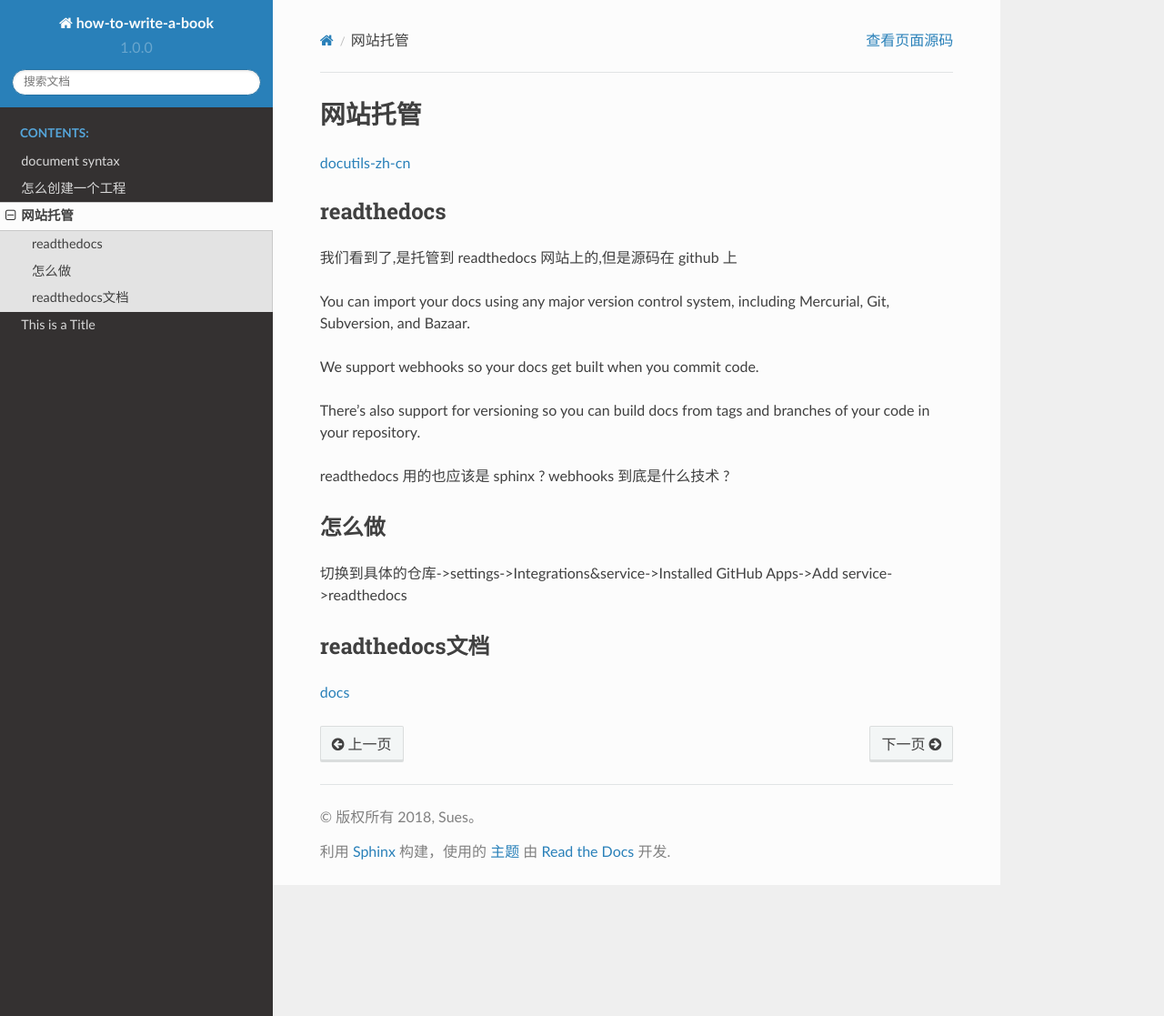
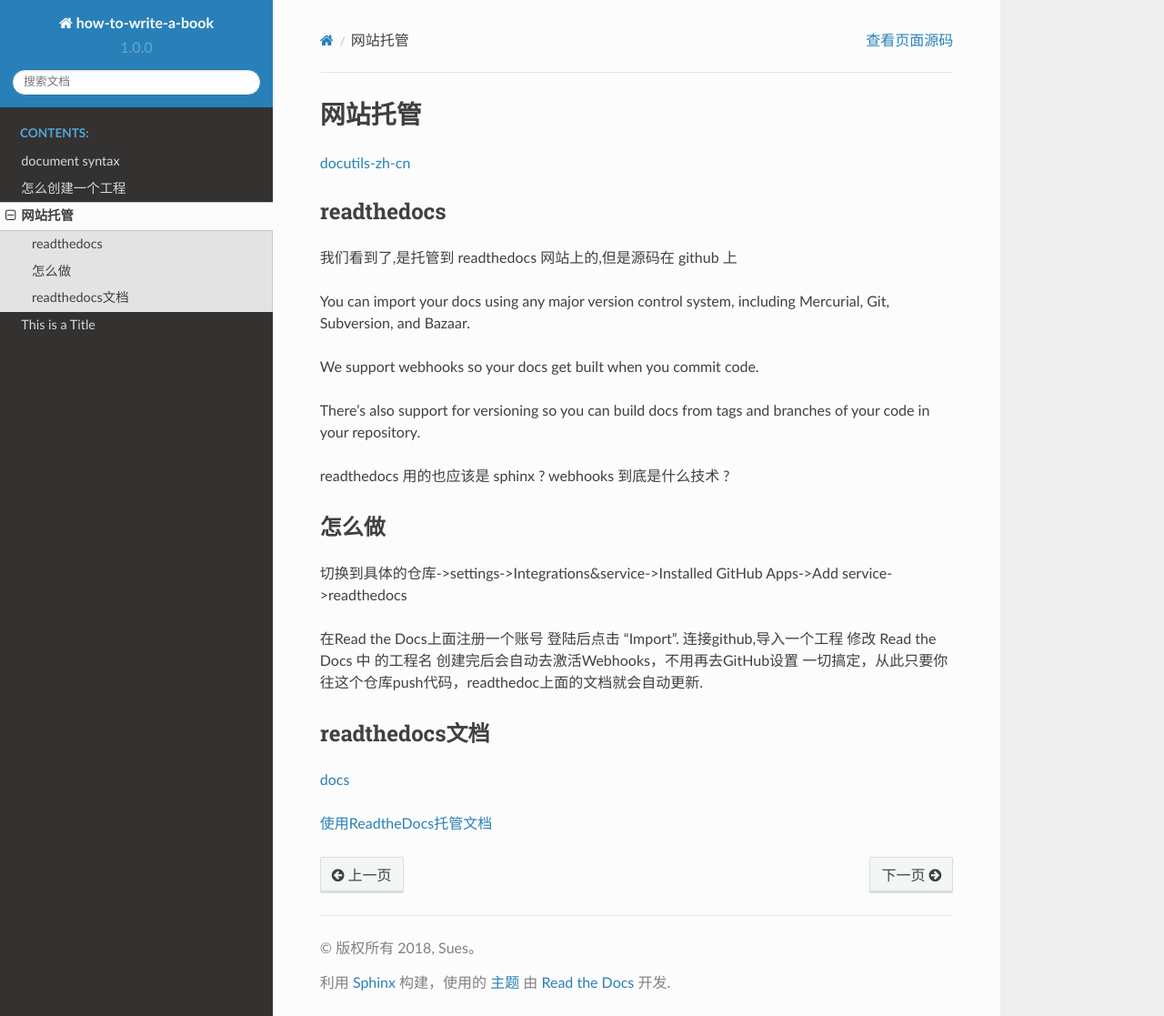
Before and after one commit to lisider/learn_doc, a Sphinx documentation site: the page built from source/online_or_ofline.rst, in a window 1280 px wide and 1117 px high. Shown: the whole window at 91% size. Built offline with Sphinx 7.4.7 and the Read the Docs theme 2.0.0, drawn with Linux system fonts in a browser that asks for light colours; formulas are drawn with MathJax 3.

Commit message:
readthedoc

```diff
--- a/source/online_or_ofline.rst
+++ b/source/online_or_ofline.rst
@@ -20,11 +20,20 @@
 ------------
 切换到具体的仓库->settings->Integrations&service->Installed GitHub Apps->Add service->readthedocs
 
+在Read the Docs上面注册一个账号
+登陆后点击 “Import”.
+连接github,导入一个工程
+修改 Read the Docs 中 的工程名
+创建完后会自动去激活Webhooks，不用再去GitHub设置
+一切搞定，从此只要你往这个仓库push代码，readthedoc上面的文档就会自动更新.
 
 readthedocs文档
 ----------------
 `docs`_
 
+`使用ReadtheDocs托管文档`_
+
+.. _`使用ReadtheDocs托管文档`: https://www.xncoding.com/2017/01/22/fullstack/readthedoc.html
 
 .. _`docs`: http://docs.readthedocs.io/en/latest/webhooks.html
 
```
